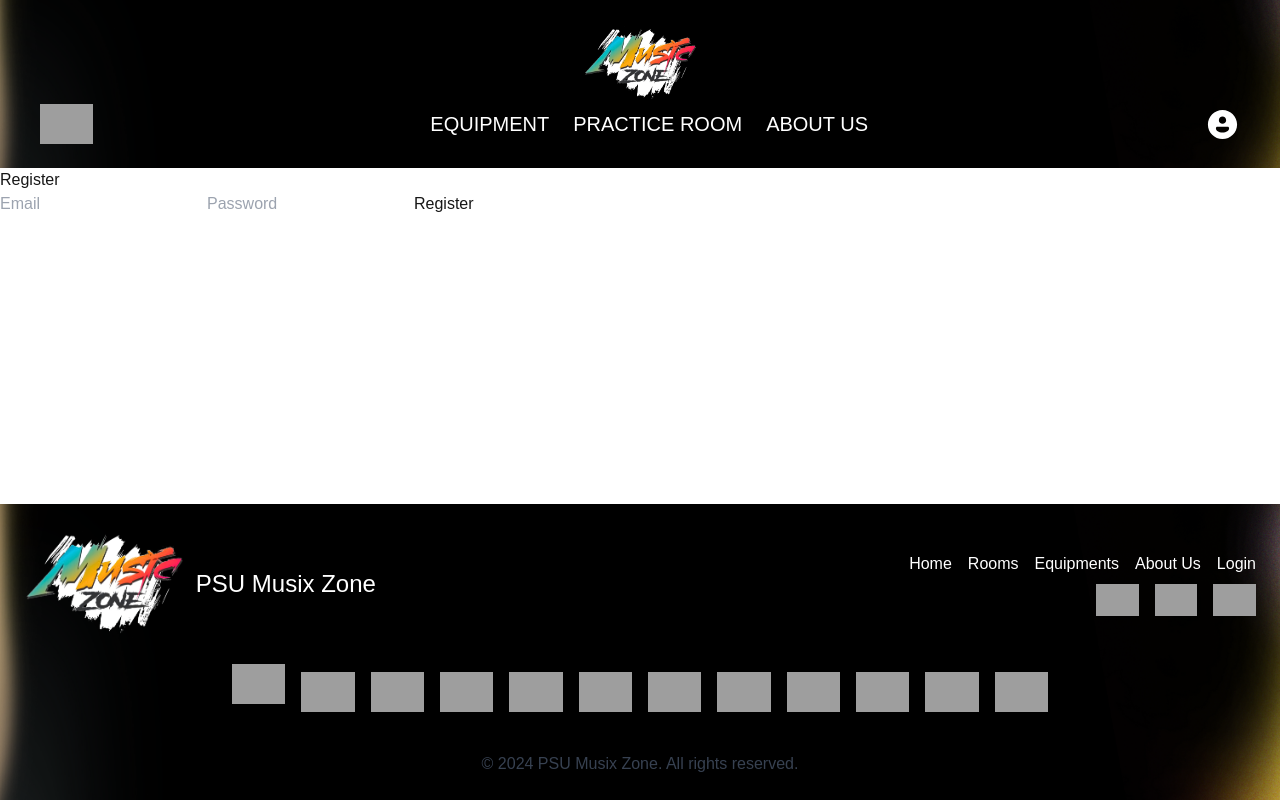
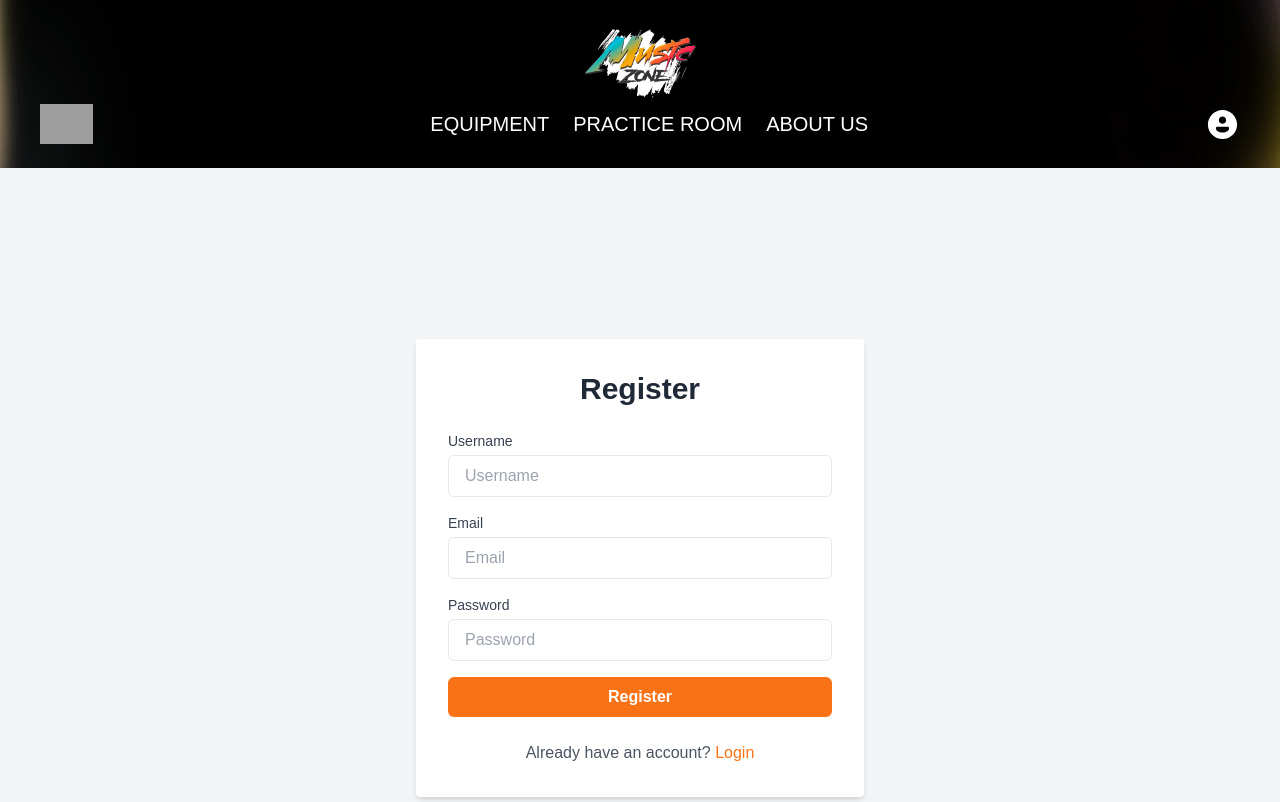
Before and after one commit to TeerawatTy/psu-musix-zone, a Next.js app: page /register in a window 1280 px wide. Shown: the top 802 px of the page. Built offline with nearby package versions, Linux system fonts and the light colour scheme; grey boxes are pictures that could not be loaded.

Commit message:
do login register

```diff
--- a/app/api/auth/login/route.js
+++ b/app/api/auth/login/route.js
@@ -0,0 +1,19 @@
+// auth/login/route.js
+import { NextResponse } from 'next/server';
+import { signIn } from 'next-auth/react';
+
+export async function POST(request) {
+    const { email, password } = await request.json();
+
+    const result = await signIn('credentials', {
+        email,
+        password,
+        redirect: false,
+    });
+
+    if (result?.error) {
+        return NextResponse.json({ error: result.error }, { status: 401 });
+    }
+
+    return NextResponse.json({ success: true }, { status: 200 });
+}
--- a/app/api/auth/logout/route.js
+++ b/app/api/auth/logout/route.js
@@ -0,0 +1,14 @@
+// auth/logout/route.js
+import { getServerSession } from 'next-auth';
+import { NextResponse } from 'next/server';
+import authOptions from '../[...nextauth]/route'; // Import your NextAuth options
+
+export async function POST(request) {
+    const session = await getServerSession(authOptions);
+    if (!session) {
+        return NextResponse.json({ error: "Not authenticated" }, { status: 401 });
+    }
+
+    // Logout logic can be managed by the client with next-auth
+    return NextResponse.json({ success: true }, { status: 200 });
+}
--- a/app/components/EventCard.tsx
+++ b/app/components/EventCard.tsx
@@ -11,7 +11,7 @@ interface EventCardProps {
 
 export default function EventCard({ imageSrc, title, description, link }: EventCardProps) {
     return (
-        <div className="p-4 bg-gray-800 rounded-lg">
+        <div className="p-4 bg-white rounded-lg shadow-md">
             <Image
                 src={imageSrc}
                 alt={title}
@@ -19,8 +19,8 @@ export default function EventCard({ imageSrc, title, description, link }: EventC
                 height={600}
                 className="rounded-t-lg mb-4 w-full h-auto"
             />
-            <h3 className="mb-2 text-2xl font-semibold text-center text-white">{title}</h3>
-            <p className="text-center text-gray-300">
+            <h3 className="mb-2 text-2xl font-semibold text-center text-black">{title}</h3>
+            <p className="text-center text-black">
                 {description}
             </p>
             <Link href={link} className="block mt-4 text-center text-orange-500 hover:underline">
--- a/app/components/EventsSection.tsx
+++ b/app/components/EventsSection.tsx
@@ -4,14 +4,14 @@ import EventCard from './EventCard';
 export default function EventsSection() {
     return (
         <section
-            className="relative flex justify-center py-12 text-center w-full"
+            className="relative flex justify-center text-center w-full py-12"
             style={{
                 backgroundImage: 'url("/wallpaper-2.png")',
                 backgroundSize: 'cover',
                 backgroundPosition: 'center',
             }}
         >
-            <div className="container mx-auto mt-10 px-4">
+            <div className="container mx-auto px-4">
                 <h2 className="my-8 text-5xl font-black text-center text-orange-900">Upcoming Events</h2>
 
                 <div className="mt-4 grid gap-8 md:grid-cols-2 lg:grid-cols-3">
--- a/app/login/page.tsx
+++ b/app/login/page.tsx
@@ -1,43 +1,74 @@
 // app/login/page.tsx
-"use client"; // Ensure this is a client component if you are using hooks like useState
+"use client";
 
 import { signIn } from 'next-auth/react';
 import { useState } from 'react';
+import { useRouter } from 'next/navigation'; // Note: Use 'next/navigation' for app directory
 
 export default function LoginPage() {
   const [email, setEmail] = useState('');
   const [password, setPassword] = useState('');
+  const [error, setError] = useState('');
+  const router = useRouter(); // Correct import from next/navigation
 
   const handleSubmit = async (e: React.FormEvent) => {
     e.preventDefault();
-    // Implement sign-in logic
-    await signIn('credentials', {
+    setError(''); // Reset error state
+
+    const result = await signIn('credentials', {
       email,
       password,
       redirect: false,
     });
+
+    if (result?.error) {
+      setError(result.error); // Set error message
+    } else {
+      router.push('/'); // Redirect to home or another page
+    }
   };
 
   return (
+    <div className="flex items-center justify-center min-h-screen bg-gray-100">
+      <div className="w-full max-w-md p-8 space-y-6 bg-white rounded shadow-md">
+        <h1 className="text-3xl font-semibold text-center text-gray-800">Login</h1>
+        {error && <p className="text-red-500 text-center">{error}</p>} {/* Error message display */}
+        <form onSubmit={handleSubmit} className="space-y-4">
           <div>
-      <h1>Login</h1>
-      <form onSubmit={handleSubmit}>
+            <label htmlFor="email" className="block text-sm font-medium text-gray-700">Email</label>
             <input
               type="email"
+              id="email"
               placeholder="Email"
               value={email}
               onChange={(e) => setEmail(e.target.value)}
               required
+              className="w-full px-4 py-2 mt-1 border rounded-md focus:outline-none focus:ring-2 focus:ring-orange-400"
             />
+          </div>
+          <div>
+            <label htmlFor="password" className="block text-sm font-medium text-gray-700">Password</label>
             <input
               type="password"
+              id="password"
               placeholder="Password"
               value={password}
               onChange={(e) => setPassword(e.target.value)}
               required
+              className="w-full px-4 py-2 mt-1 border rounded-md focus:outline-none focus:ring-2 focus:ring-orange-400"
             />
-        <button type="submit">Login</button>
+          </div>
+          <button
+            type="submit"
+            className="w-full px-4 py-2 font-semibold text-white bg-orange-500 rounded-md hover:bg-orange-600 focus:outline-none focus:ring-2 focus:ring-orange-500"
+          >
+            Login
+          </button>
         </form>
+        <p className="text-center text-gray-600">
+          Don’t have an account? <a href="/register" className="text-orange-500 hover:underline">Register</a>
+        </p>
+      </div>
     </div>
   );
 }
--- a/app/register/page.tsx
+++ b/app/register/page.tsx
@@ -1,37 +1,100 @@
 // app/register/page.tsx
-"use client"; // Ensure this is a client component if you are using hooks
+"use client";
 
 import { useState } from 'react';
+import { useRouter } from 'next/navigation'; // Import from 'next/navigation'
 
 export default function RegisterPage() {
+  const [username, setUsername] = useState('');
   const [email, setEmail] = useState('');
   const [password, setPassword] = useState('');
+  const [error, setError] = useState('');
+  const [successMessage, setSuccessMessage] = useState('');
+  const router = useRouter(); // Correct usage of useRouter
 
   const handleSubmit = async (e: React.FormEvent) => {
     e.preventDefault();
-    // Implement registration logic
+
+    // Replace with your actual registration logic
+    try {
+      // You would typically send a request to your API to create a new user
+      const response = await fetch('/api/auth/register', {
+        method: 'POST',
+        headers: {
+          'Content-Type': 'application/json',
+        },
+        body: JSON.stringify({ username, email, password }),
+      });
+
+      if (response.ok) {
+        setSuccessMessage('Registration successful! Please log in.');
+        setTimeout(() => {
+          router.push('/login'); // Redirect to login after successful registration
+        }, 2000); // Optional: delay the redirection
+      } else {
+        const data = await response.json();
+        setError(data.message || 'Registration failed.');
+      }
+    } catch (err) {
+      console.error(err);
+      setError('An error occurred. Please try again later.');
+    }
   };
 
   return (
+    <div className="flex items-center justify-center min-h-screen bg-gray-100">
+      <div className="w-full max-w-md p-8 space-y-6 bg-white rounded shadow-md">
+        <h1 className="text-3xl font-semibold text-center text-gray-800">Register</h1>
+        {error && <p className="text-red-500 text-center">{error}</p>}
+        {successMessage && <p className="text-green-500 text-center">{successMessage}</p>}
+        <form onSubmit={handleSubmit} className="space-y-4">
           <div>
-      <h1>Register</h1>
-      <form onSubmit={handleSubmit}>
+            <label htmlFor="username" className="block text-sm font-medium text-gray-700">Username</label>
+            <input
+              type="text"
+              id="username"
+              placeholder="Username"
+              value={username}
+              onChange={(e) => setUsername(e.target.value)}
+              required
+              className="w-full px-4 py-2 mt-1 border rounded-md focus:outline-none focus:ring-2 focus:ring-orange-400"
+            />
+          </div>
+          <div>
+            <label htmlFor="email" className="block text-sm font-medium text-gray-700">Email</label>
             <input
               type="email"
+              id="email"
               placeholder="Email"
               value={email}
               onChange={(e) => setEmail(e.target.value)}
               required
+              className="w-full px-4 py-2 mt-1 border rounded-md focus:outline-none focus:ring-2 focus:ring-orange-400"
             />
+          </div>
+          <div>
+            <label htmlFor="password" className="block text-sm font-medium text-gray-700">Password</label>
             <input
               type="password"
+              id="password"
               placeholder="Password"
               value={password}
               onChange={(e) => setPassword(e.target.value)}
               required
+              className="w-full px-4 py-2 mt-1 border rounded-md focus:outline-none focus:ring-2 focus:ring-orange-400"
             />
-        <button type="submit">Register</button>
+          </div>
+          <button
+            type="submit"
+            className="w-full px-4 py-2 font-semibold text-white bg-orange-500 rounded-md hover:bg-orange-600 focus:outline-none focus:ring-2 focus:ring-orange-500"
+          >
+            Register
+          </button>
         </form>
+        <p className="text-center text-gray-600">
+          Already have an account? <a href="/login" className="text-orange-500 hover:underline">Login</a>
+        </p>
+      </div>
     </div>
   );
 }
```
Also changed, not shown: app/api/auth/[...nextauth]/route.js (+14 -16 lines), app/api/auth/register/route.js (+8 -8 lines), app/components/Footer.tsx (+18 -16 lines), 2 other files (tests, documents, lock files or other folders). Lines whose indentation alone changed are shown as unchanged.
